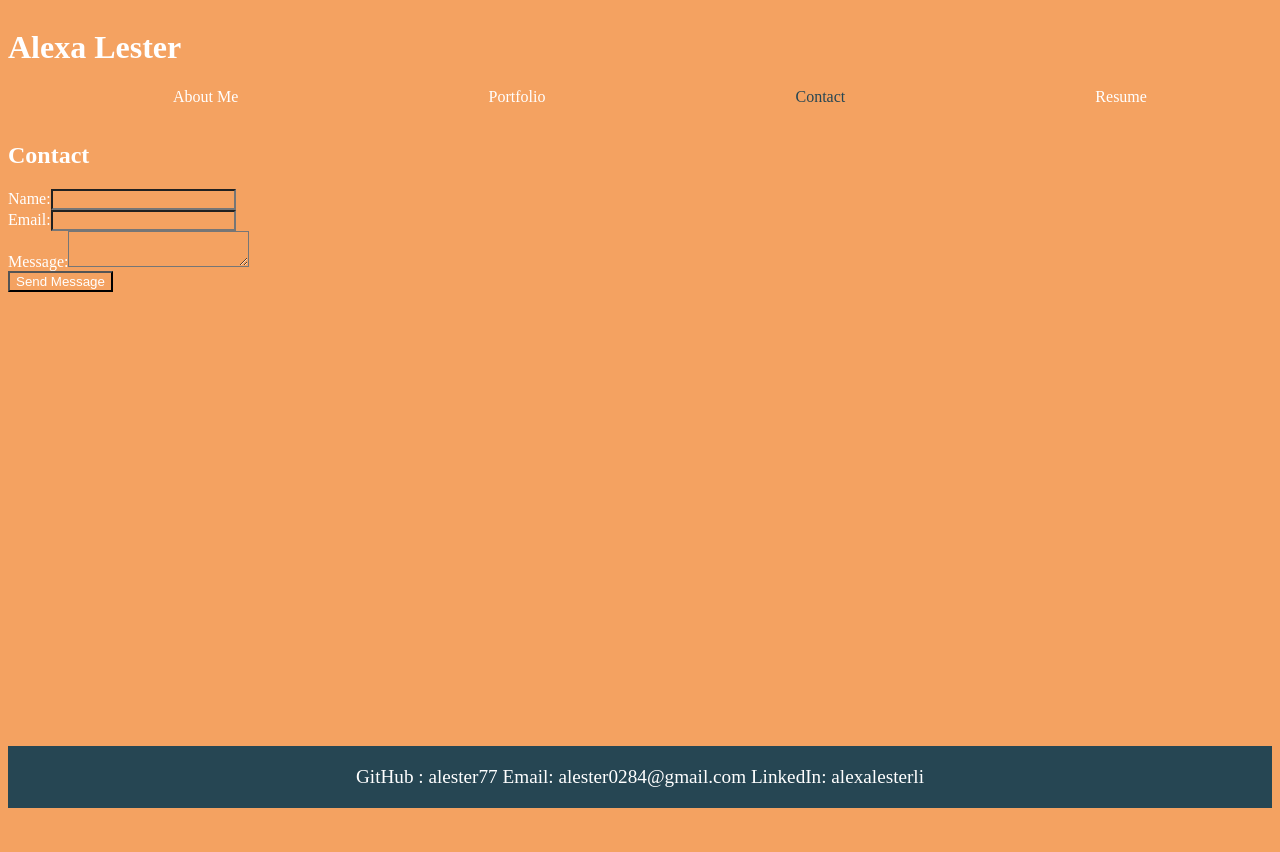
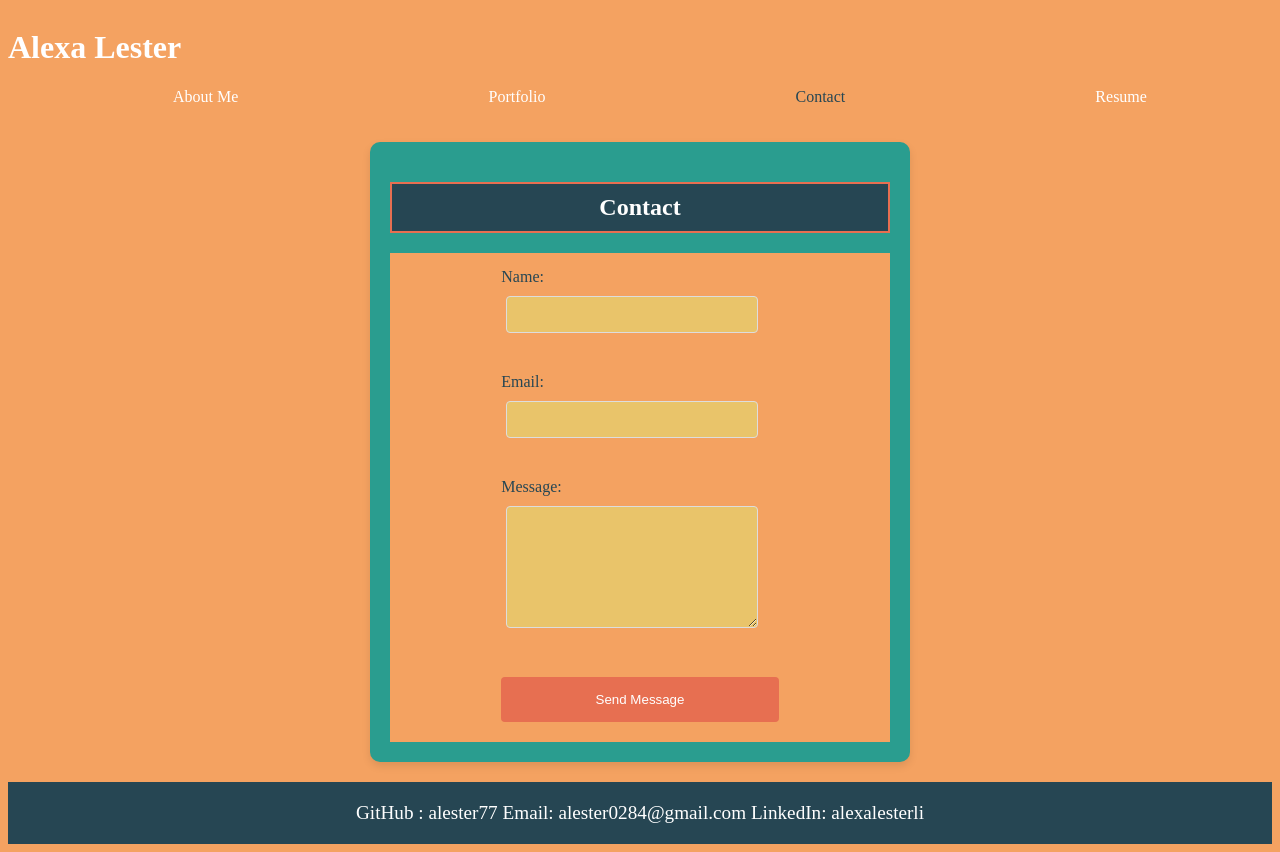
Before and after one commit to alester77/React_Portfolio, a React (Vite) app: page / in a window 1280 px wide. Both pictures are taken after a click on the item "Contact". Before the commit the page ends 816 px from the top, so only its background shows below. Built offline with nearby package versions, Linux system fonts and the light colour scheme.

Commit message:
styled contact page

```diff
--- a/src/App.css
+++ b/src/App.css
@@ -67,3 +67,76 @@ footer {
   text-align: center;
   padding: 20px;
 }
+
+/* Contact Section Styling */
+#contact {
+  background-color: #2A9D8F;
+  padding: 20px;
+  border-radius: 10px;
+  max-width: 500px;
+  margin: 20px auto;
+  box-shadow: 0 4px 8px rgba(0, 0, 0, 0.1);
+  display: flex;
+  flex-direction: column;
+  align-items: stretch;
+}
+
+#contact h2 {
+  text-align: center;
+  background-color: #264653;
+  border: 2px solid #E76F51;
+  padding: 10px;
+  margin-bottom: 20px;
+}
+
+#contact form {
+  display: flex;
+  flex-direction: column;
+  flex-wrap: wrap;
+  align-content: center;
+}
+
+#contact form div {
+  margin: 15px;
+}
+
+#contact label {
+  margin: 5px;
+  color: #264653;
+}
+
+#contact input,
+#contact textarea {
+  color: black;
+  padding: 10px;
+  border: 1px solid #dddddd;
+  background-color: #E9C46A;
+  border-radius: 4px;
+  width: 80%; /* Make input take full width */
+  margin: 10px;
+  align-items: center;
+}
+
+#contact textarea {
+  height: 100px; /* Set a fixed height for textarea */
+  resize: vertical; /* Allow only vertical resizing */
+}
+
+.validationMessage {
+  color: red;
+  margin: 10px 0;
+}
+
+#contact button {
+  background-color: #E76F51;
+  color: white;
+  padding: 15px 15px;
+  border: none;
+  border-radius: 4px;
+  margin: 20px;
+  cursor: pointer;
+}
+
+#contact button:hover {
+  background-color: #004494;
+}
```
